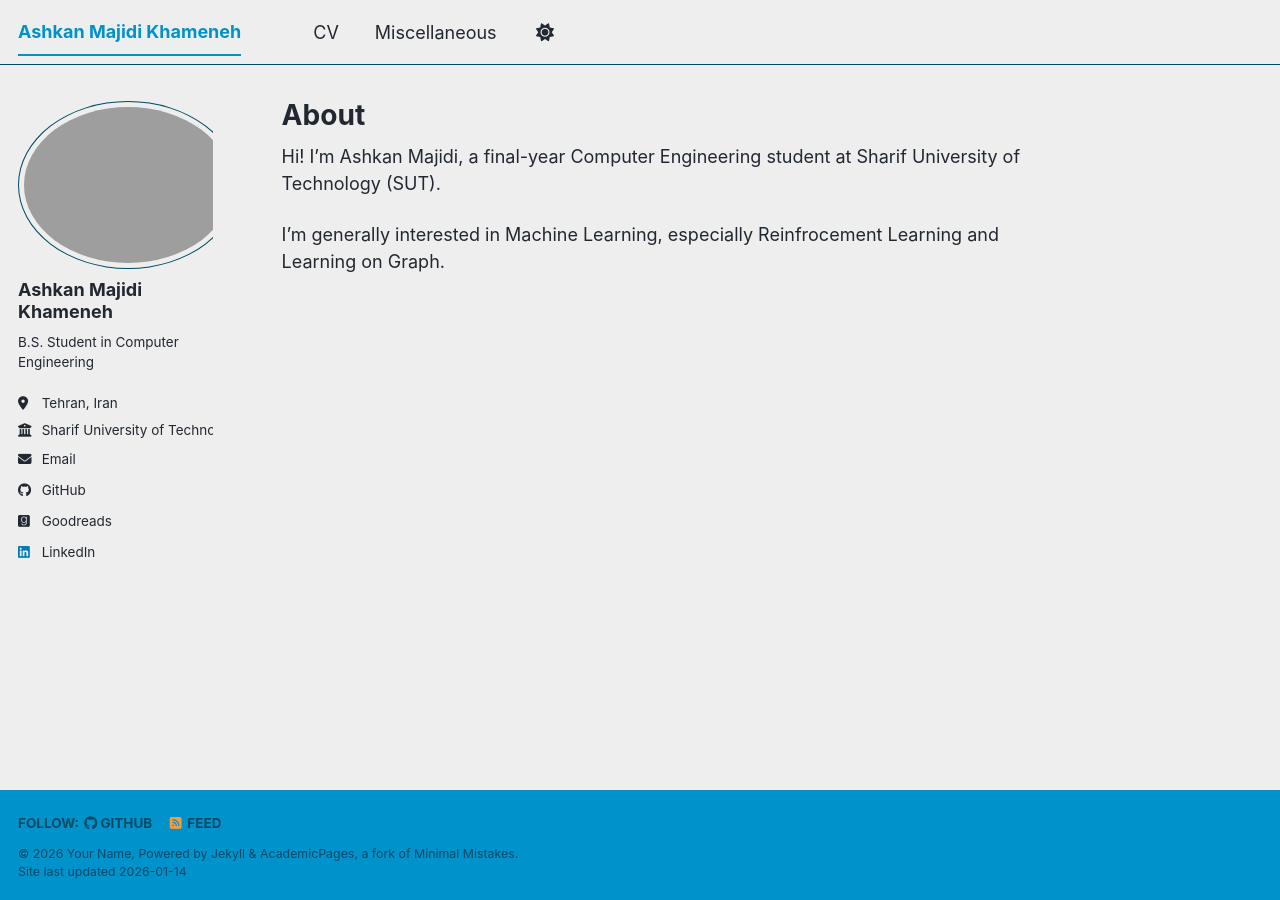
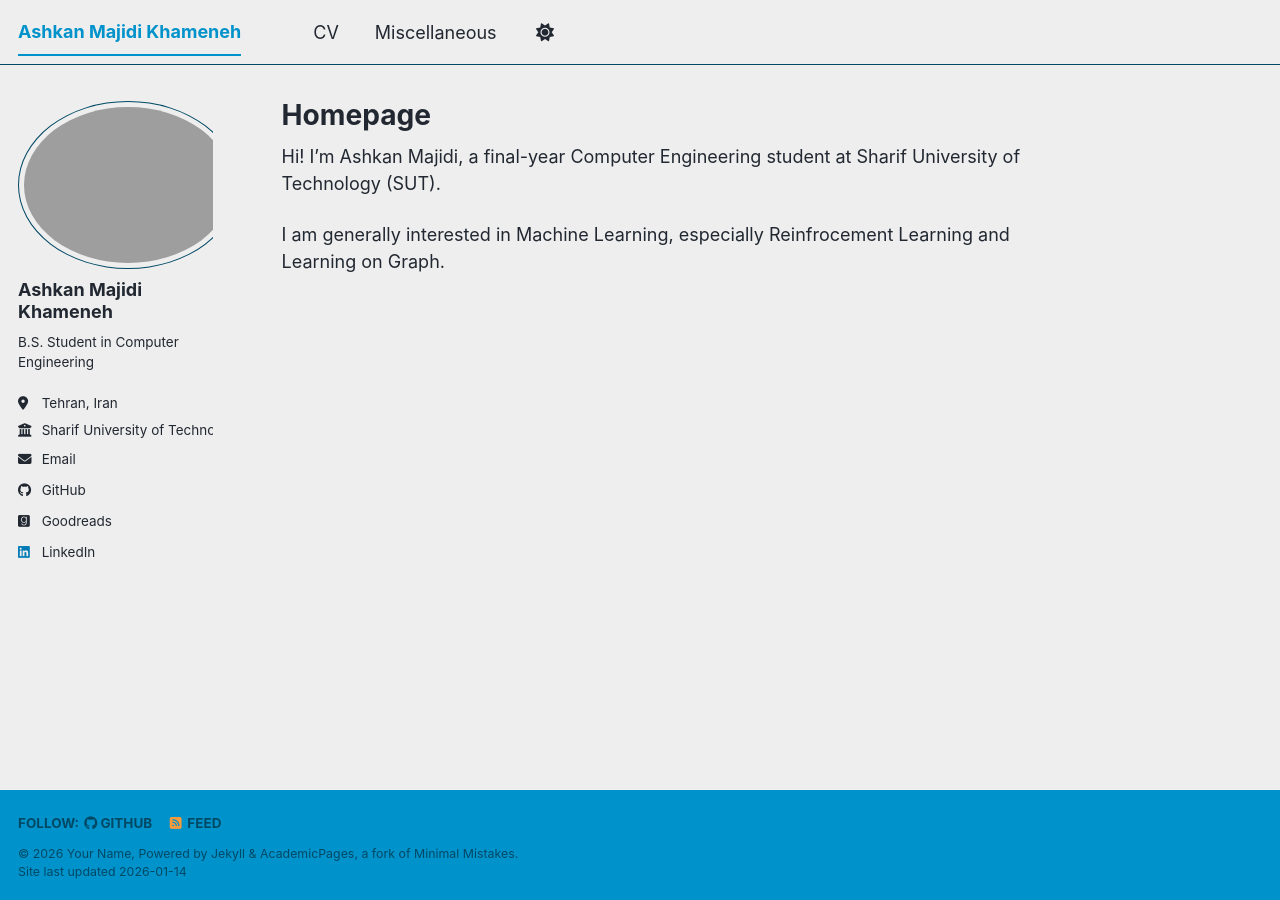
Before and after one commit to AFSA1729/afsa1729.github.io, a Jekyll site: the page built from _pages/about.md, in a window 1280 px wide. Built offline with Jekyll 4.4.1, drawn with Linux system fonts in a browser that asks for light colours; a script bundle is joined from its source files by our own code; library files that are not in the unit come from our copies.

Commit message:
Update about.md

```diff
--- a/_pages/about.md
+++ b/_pages/about.md
@@ -1,6 +1,6 @@
 ---
 permalink: /
-title: "About"
+title: "Homepage"
 author_profile: true
 redirect_from:
   - /about/
@@ -9,4 +9,4 @@ redirect_from:
 
 Hi! I'm Ashkan Majidi, a final-year Computer Engineering student at Sharif University of Technology (SUT).
 
-I'm generally interested in Machine Learning, especially Reinfrocement Learning and Learning on Graph.
+I am generally interested in Machine Learning, especially Reinfrocement Learning and Learning on Graph.
```
